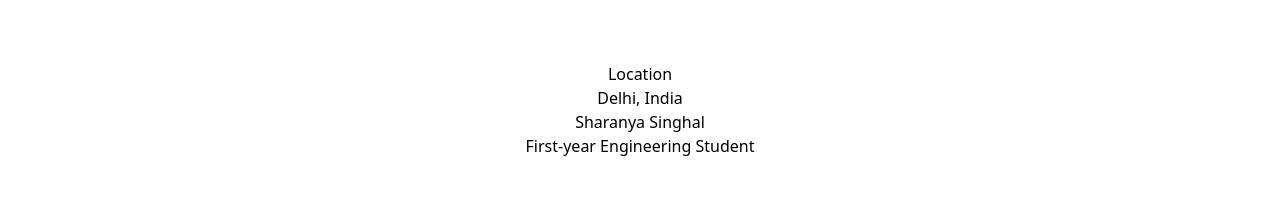
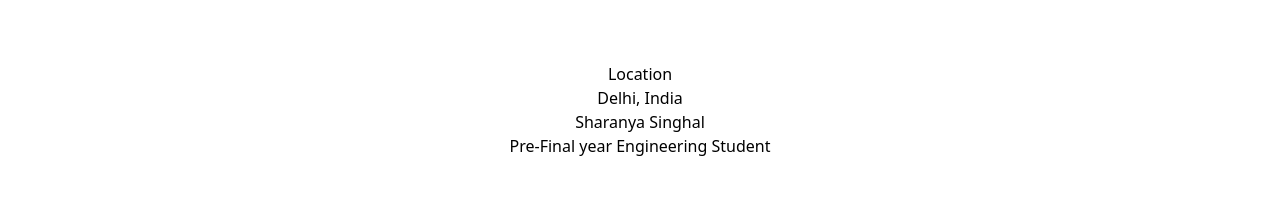
Before and after one commit to sharanyasinghal/My_Portfolio, a React (Vite) app: page / in a window 1280 px wide. Shown: the part 6480-6704 px from the top of the page. Built offline with nearby package versions, Linux system fonts and the light colour scheme.

Commit message:
Update Footer.jsx

```diff
--- a/src/components/Footer.jsx
+++ b/src/components/Footer.jsx
@@ -7,16 +7,16 @@ const Footer = () => {
         <div className="flex flex-col md:flex-row justify-between items-center">
           <div className="mb-6 md:mb-0">
             <h2 className="text-2xl font-bold text-white">Sharanya Singhal</h2>
-            <p className="mt-2">First-year Engineering Student</p>
+            <p className="mt-2">Pre-Final year Engineering Student</p>
           </div>
 
           <div className="flex space-x-6">
-            <a href="https://github.com" target="_blank" rel="noopener noreferrer" className="hover:text-blue-400 transition-colors duration-300">
+            <a href="" target="_blank" rel="noopener noreferrer" className="hover:text-blue-400 transition-colors duration-300">
               <svg className="w-6 h-6" fill="currentColor" viewBox="0 0 24 24" aria-hidden="true">
                 <path fillRule="evenodd" d="M12 2C6.477 2 2 6.484 2 12.017c0 4.425 2.865 8.18 6.839 9.504.5.092.682-.217.682-.483 0-.237-.008-.868-.013-1.703-2.782.605-3.369-1.343-3.369-1.343-.454-1.158-1.11-1.466-1.11-1.466-.908-.62.069-.608.069-.608 1.003.07 1.531 1.032 1.531 1.032.892 1.53 2.341 1.088 2.91.832.092-.647.35-1.088.636-1.338-2.22-.253-4.555-1.113-4.555-4.951 0-1.093.39-1.988 1.029-2.688-.103-.253-.446-1.272.098-2.65 0 0 .84-.27 2.75 1.026A9.564 9.564 0 0112 6.844c.85.004 1.705.115 2.504.337 1.909-1.296 2.747-1.027 2.747-1.027.546 1.379.202 2.398.1 2.651.64.7 1.028 1.595 1.028 2.688 0 3.848-2.339 4.695-4.566 4.943.359.309.678.92.678 1.855 0 1.338-.012 2.419-.012 2.747 0 .268.18.58.688.482A10.019 10.019 0 0022 12.017C22 6.484 17.522 2 12 2z" clipRule="evenodd" />
               </svg>
             </a>
-            <a href="https://linkedin.com" target="_blank" rel="noopener noreferrer" className="hover:text-blue-400 transition-colors duration-300">
+            <a href="https://www.linkedin.com/in/sharanya-singhal-92abb129a/" target="_blank" rel="noopener noreferrer" className="hover:text-blue-400 transition-colors duration-300">
               <svg className="w-6 h-6" fill="currentColor" viewBox="0 0 24 24" aria-hidden="true">
                 <path d="M20.447 20.452h-3.554v-5.569c0-1.328-.027-3.037-1.852-3.037-1.853 0-2.136 1.445-2.136 2.939v5.667H9.351V9h3.414v1.561h.046c.477-.9 1.637-1.85 3.37-1.85 3.601 0 4.267 2.37 4.267 5.455v6.286zM5.337 7.433c-1.144 0-2.063-.926-2.063-2.065 0-1.138.92-2.063 2.063-2.063 1.14 0 2.064.925 2.064 2.063 0 1.139-.925 2.065-2.064 2.065zm1.782 13.019H3.555V9h3.564v11.452zM22.225 0H1.771C.792 0 0 .774 0 1.729v20.542C0 23.227.792 24 1.771 24h20.451C23.2 24 24 23.227 24 22.271V1.729C24 .774 23.2 0 22.222 0h.003z" />
               </svg>
```
